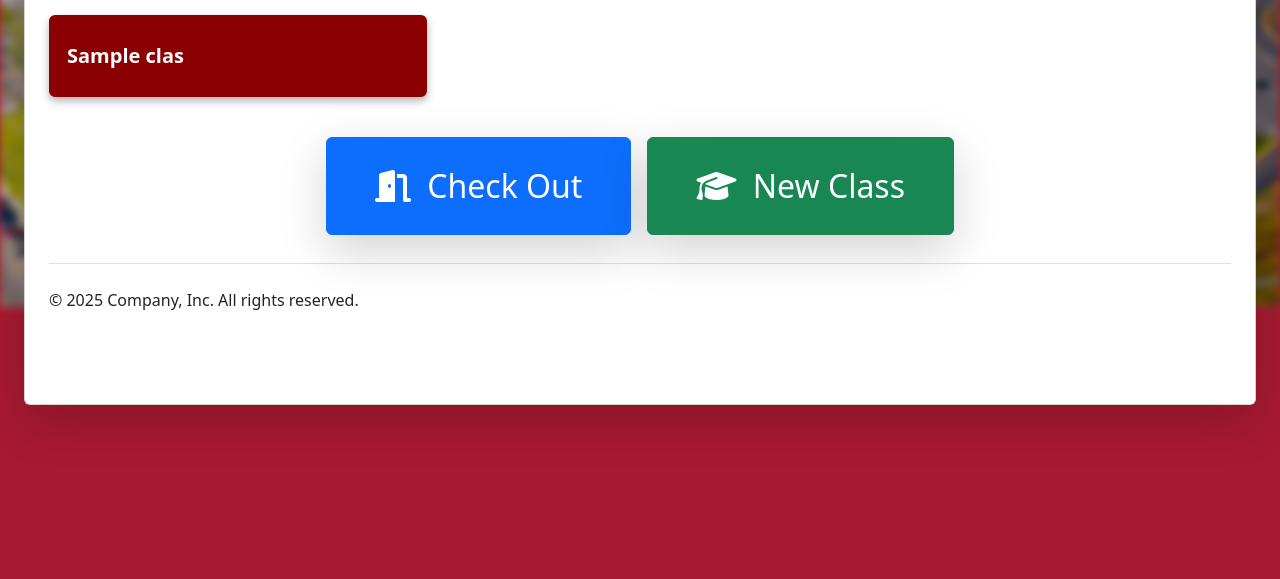
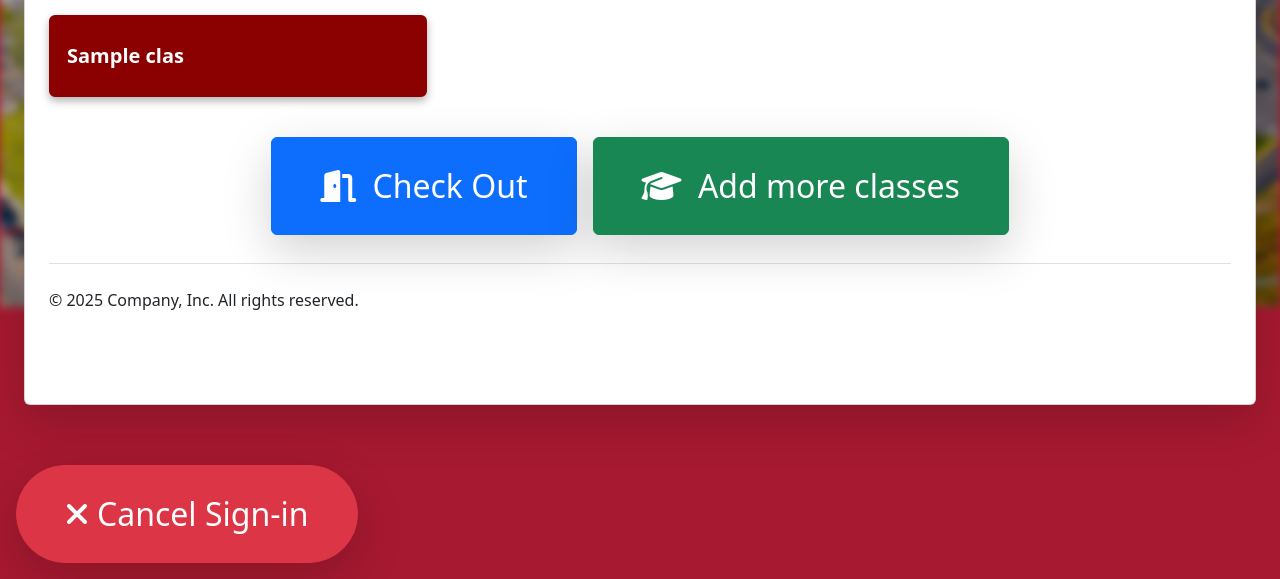
Before and after one commit to maxcramerhub/llcmonitor, a Django app: template monitor/templates/monitor/class_check.html in a window 1280 px wide. Shown: the part 221-800 px from the top of the page. Run offline with Django 5.2, Linux system fonts and the light colour scheme; tables that the repository leaves empty hold one stand-in row (values such as "Sample post"); the template is opened without the code that fills it: values that come from a table or form of the project are taken from there, most other values are stand-ins (such as "Sample title", 1, 10 or a date in 2020); some libraries are stand-ins or nearby versions.

Commit message:
return , continue , cancels

```diff
--- a/monitor/templates/monitor/class_check.html
+++ b/monitor/templates/monitor/class_check.html
@@ -108,10 +108,16 @@
                         <button type="submit" name="action" value="switch" class="btn btn-warning py-4 px-5 fs-2 shadow-lg"{% if some_condition %}disabled{% endif %}><i class="fa-solid fa-right-left me-2"></i>Switch Class</button>
                     {% endif %}
                 {% endif %}
-                <button type="submit" name="action" value="addclass" class="btn btn-success py-4 px-5 fs-2 shadow-lg"><i class="fa-solid fa-graduation-cap me-2"></i> New Class</button>
+                <button type="submit" name="action" value="addclass" class="btn btn-success py-4 px-5 fs-2 shadow-lg"><i class="fa-solid fa-graduation-cap me-2"></i> Add more classes</button>
             </div>
         </form>
 
+<!-- Sticky Cancel Button -->
+<div class="position-fixed bottom-0 start-0 p-3" style="z-index: 1000;">
+    <a href="{% url 'monitor:index' %}" class="btn btn-danger py-4 px-5 fs-2 shadow-lg" style="border-radius: 50px;">
+        <i class="fas fa-times me-2"></i>Cancel Sign-in
+    </a>
+</div>
 {% endblock %}
 
 {% block extra_js %}
--- a/templates/thank_you.html
+++ b/templates/thank_you.html
@@ -33,7 +33,10 @@
                     </div>
                     <h1 class="text-success mb-4 display-5">Thank you for your review!</h1>
                     <p class="fs-2 mb-4 text-primary">Your feedback is greatly appreciated.</p>
-                    <p class="fs-4 text-muted">Redirecting you back soon...</p>
+                    <p class="fs-4 text-muted mb-4">Redirecting you back soon...</p>
+                    <a href="{% url 'monitor:index' %}" class="btn btn-primary btn-lg px-4 py-2 fs-3">
+                        <i class="fas fa-arrow-left me-2"></i>Back to Check-in
+                    </a>
                 </div>
             </div>
         </div>
```
Also changed, not shown: monitor/templates/monitor/class_select.html (+7 -0 lines), monitor/templates/monitor/success.html (+14 -1 lines).
